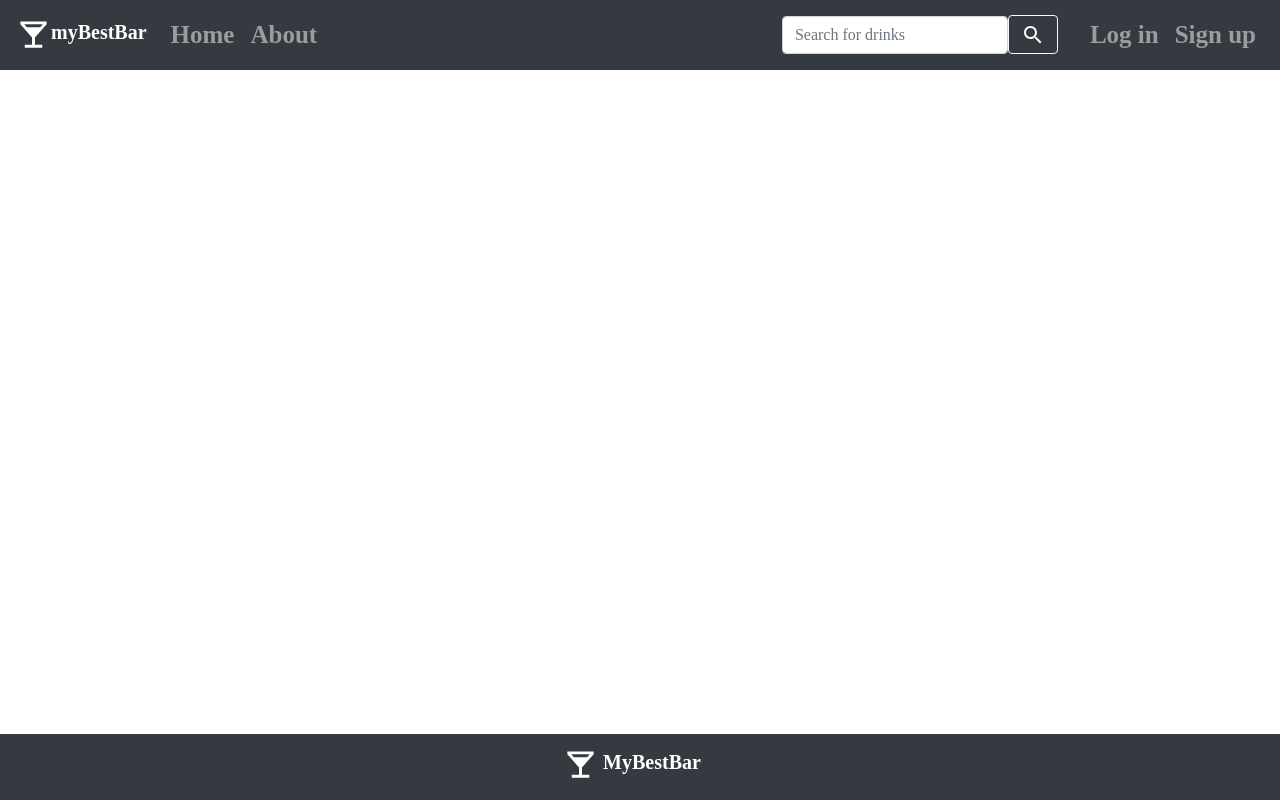
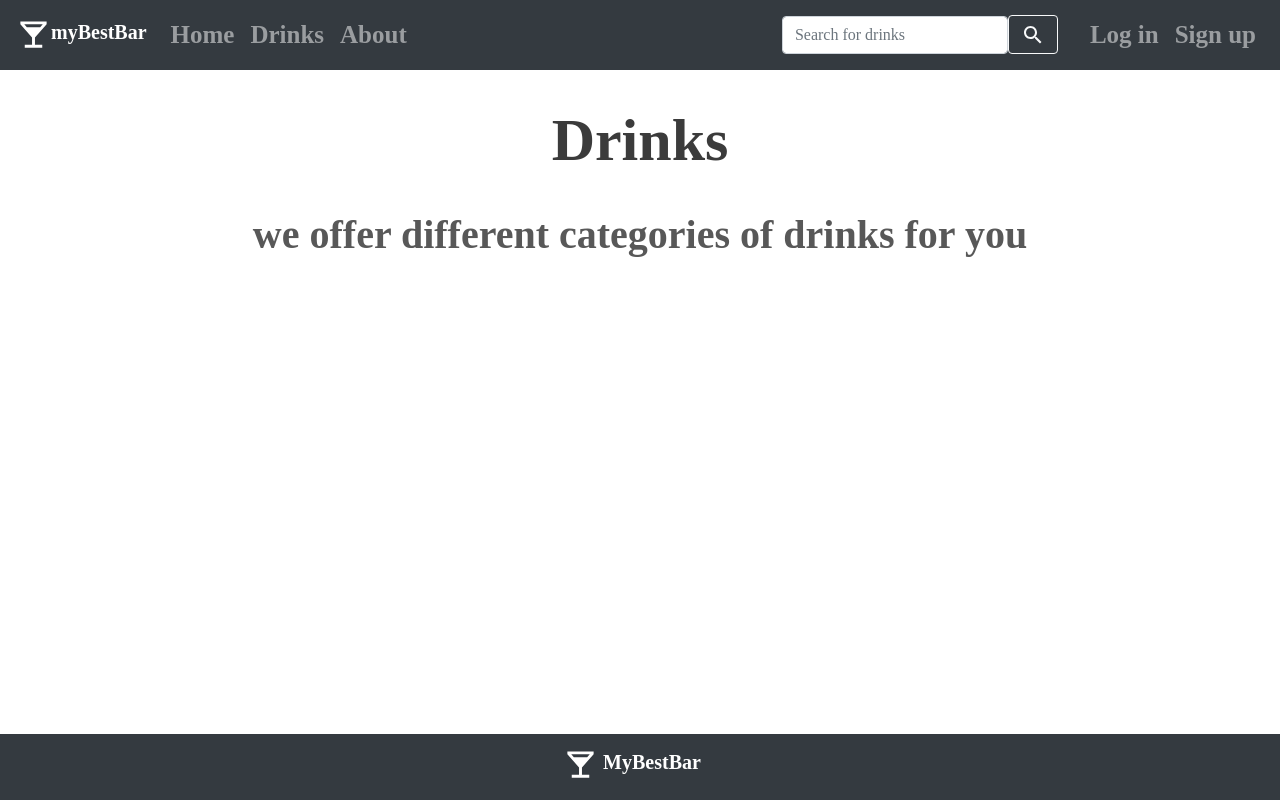
Before and after one commit to linchen1010/myBar, a React (Create React App) app in the folder client/: page /drinks in a window 1280 px wide. Built offline with nearby package versions, Linux system fonts and the light colour scheme.

Commit message:
add Drinks components

```diff
--- a/client/src/App.js
+++ b/client/src/App.js
@@ -9,8 +9,10 @@ import CocktailDetail from './components/Cocktails/CocktailDetail';
 import CocktailSearch from './components/Cocktails/CocktailSearch';
 import IngredientDetail from './components/Ingredients/IngredientDetail';
 import Footer from './components/Footer';
+import Drinks from './components/Drinks';
 
 import { BrowserRouter as Router, Route } from 'react-router-dom';
+
 function App() {
   return (
     <Router>
@@ -19,10 +21,11 @@ function App() {
         <div className="Site-content">
           <Route exact path="/" exact component={HomeCover} />
           <Route exact path="/" exact component={CocktailHome} />
+          <Route path="/drinks" component={Drinks} />
           <Route path="/about" component={About} />
           <Route path="/login" component={Login} />
           <Route path="/signup" component={Signup} />
-          <Route path="/cocktails/:id" component={CocktailDetail} />
+          <Route exact path="/cocktails/:id" component={CocktailDetail} />
           <Route path="/ingredients/:name" component={IngredientDetail} />
           <Route path="/search" component={CocktailSearch} />
         </div>
--- /dev/null
+++ b/client/src/components/Drinks.js
@@ -0,0 +1,18 @@
+import React from 'react';
+import { Container, Row, Col } from 'react-bootstrap';
+export default function Drinks() {
+  return (
+    <div>
+      <Container>
+        <div className="cocktailDetailName">Drinks</div>
+        <Row className="m-auto">
+          <Col>
+            <div className="detailTitle">
+              we offer different categories of drinks for you
+            </div>
+          </Col>
+        </Row>
+      </Container>
+    </div>
+  );
+}
--- a/client/src/components/Header.js
+++ b/client/src/components/Header.js
@@ -50,6 +50,9 @@ export default function Header() {
             <Nav.Link as={Link} to="/">
               Home
             </Nav.Link>
+            <Nav.Link as={Link} to="/drinks">
+              Drinks
+            </Nav.Link>
             <Nav.Link as={Link} to="/about">
               About
             </Nav.Link>
```
